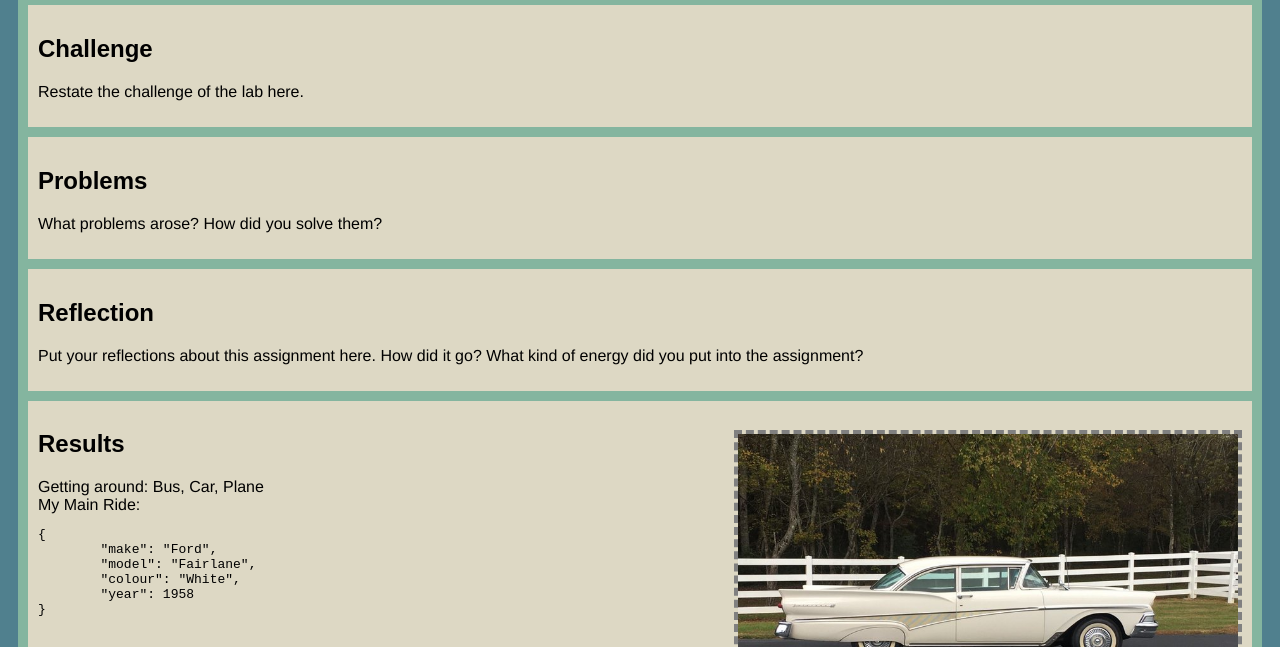
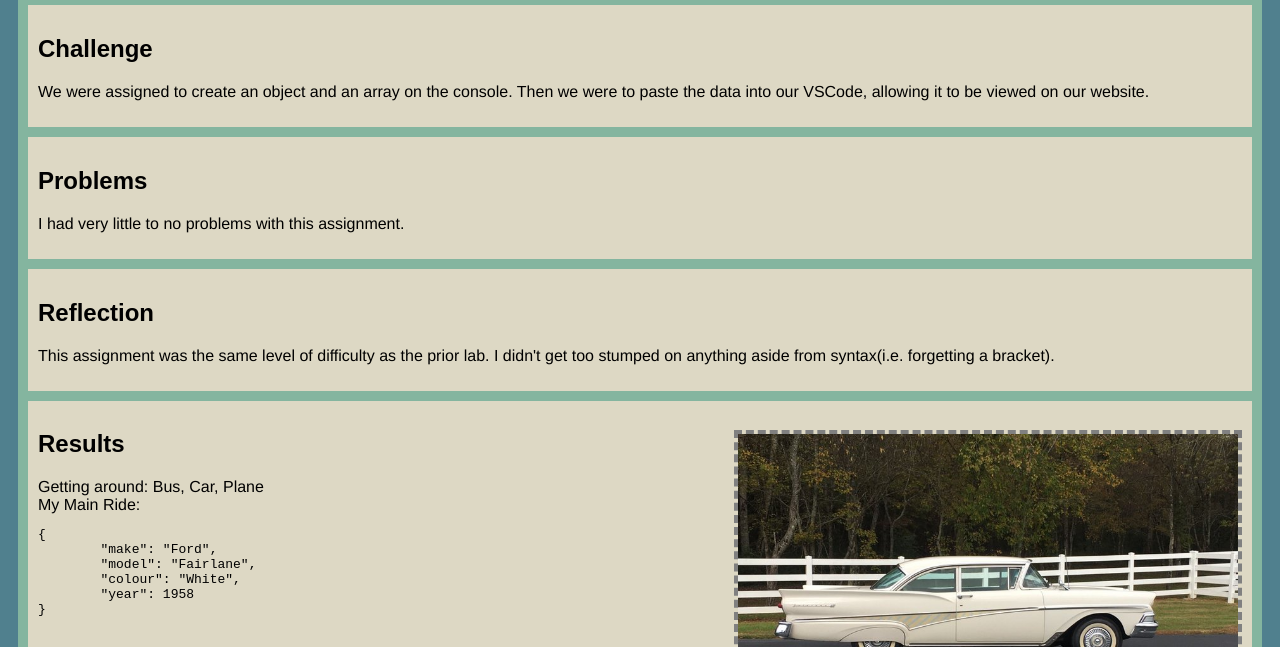
Before and after one commit to lylliantimothee/art101, a plain HTML site: page lab6/index.html in a window 1280 px wide. Shown: the part 153-800 px from the top of the page. Drawn offline with nearby package versions, Linux system fonts and the light colour scheme.

```diff
--- a/lab6/index.html
+++ b/lab6/index.html
@@ -39,17 +39,17 @@
 			<h1>Lab X - Subject/Topic</h1>
 			<div class="minor-section">
 					<h2>Challenge</h2>
-					<p>Restate the challenge of the lab here.</p>
+					<p>We were assigned to create an object and an array on the console. Then we were to paste the data into our VSCode, allowing it to be viewed on our website.</p>
 			</div>
 
 			<div class="minor-section">
 					<h2>Problems</h2>
-					<p>What problems arose? How did you solve them? </p>
+					<p>I had very little to no problems with this assignment.</p>
 			</div>
 
 			<div class="minor-section">
 					<h2>Reflection</h2>
-					<p>Put your reflections about this assignment here. How did it go? What kind of energy did you put into the assignment? </p>
+					<p>This assignment was the same level of difficulty as the prior lab. I didn't get too stumped on anything aside from syntax(i.e. forgetting a bracket).</p>
 			</div>
 
 			<div class="minor-section">
```
